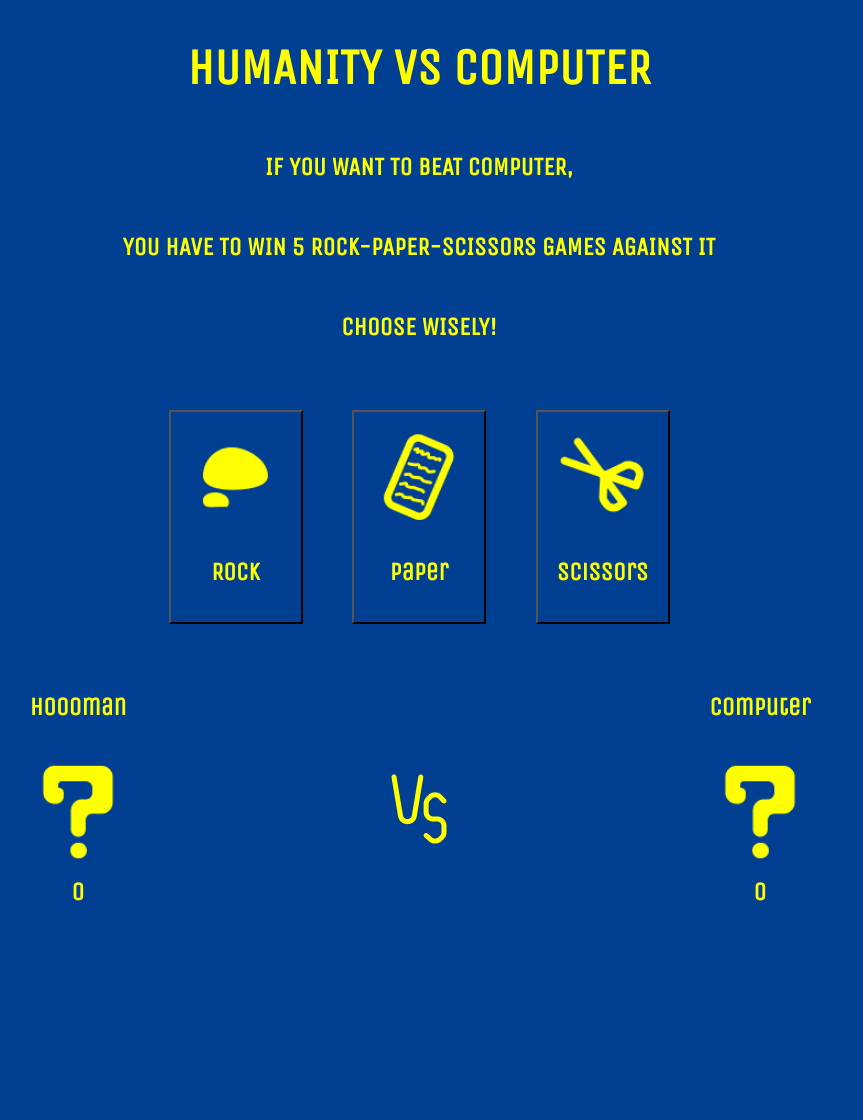
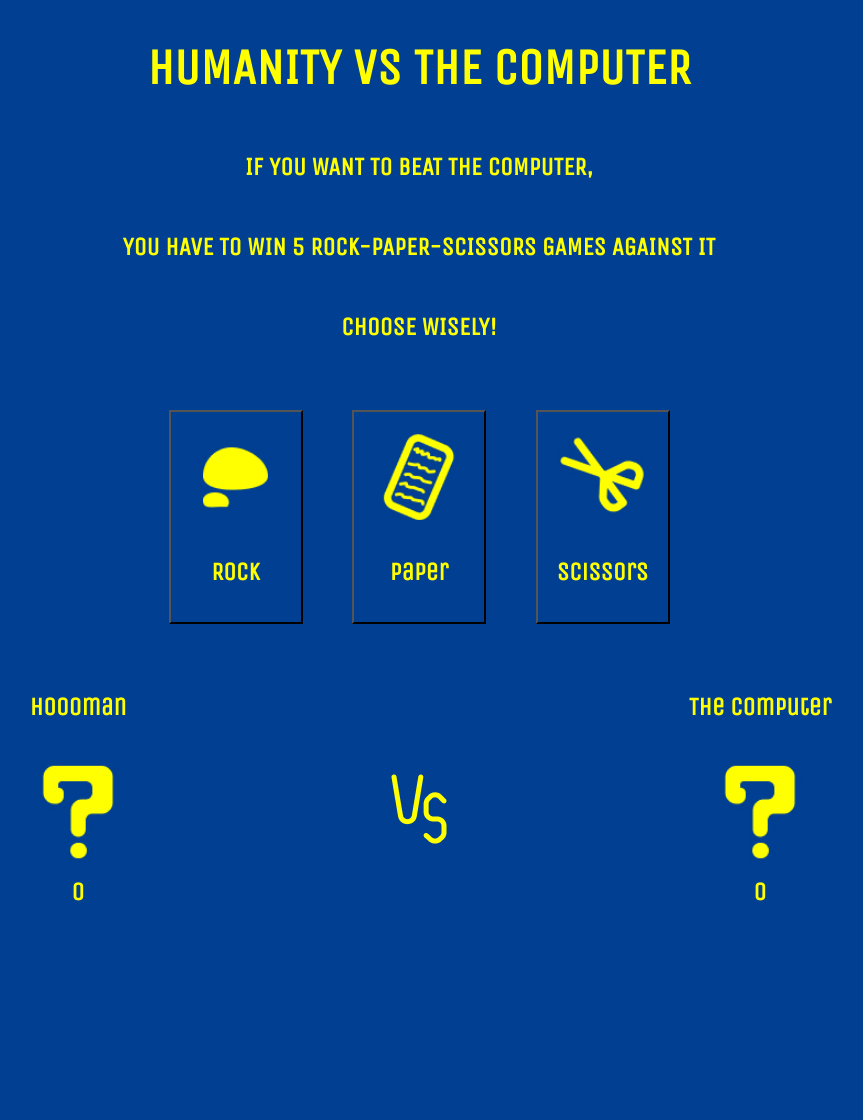
Before and after one commit to Sirhot/rock-paper-scissors, a plain HTML site: page index.html in a window 1280 px wide. Shown: the whole page, without its empty margins (221-1084 px from the left). Drawn offline with nearby package versions, Linux system fonts and the light colour scheme.

Commit message:
changed index

```diff
--- a/index.html
+++ b/index.html
@@ -6,10 +6,10 @@
     <meta name="viewport" content="width=device-width, initial-scale=1.0">
     <title>Document</title>
     <link rel="stylesheet" href="style.css">
+    <script src="script.js" defer></script>
 </head>
 <body>
 
-    <script src="script.js"></script>
     <!--
         when user picked one of them
         computer should know that and pick randomly
@@ -19,8 +19,8 @@
     -->
     <section style="display: flex; flex-direction: column; align-items: center; justify-content: center;">
 
-        <p style="font-size: 50px; margin: 30px 0;">HUMANITY vs COMPUTER</p>
-        <p>IF YOU WANT TO BEAT COMPUTER,</p>
+        <p style="font-size: 50px; margin: 30px 0;">HUMANITY vs THE COMPUTER</p>
+        <p>IF YOU WANT TO BEAT THE COMPUTER,</p>
         <p>YOU HAVE TO WIN 5 ROCK-PAPER-SCISSORS GAMES AGAINST IT</p>
 
         <div style="width: 170px; display: flex; flex-direction: column; align-items: center;">
@@ -89,7 +89,7 @@
         <!--computer-random-->
         <div style="width: 150px; height: 350px; display: flex; flex-direction: column; align-items: center;">
 
-            <p>Computer</p>
+            <p>The Computer</p>
             <div id="computer" style="padding: 10px; display: flex; flex-direction: column; align-items: center;">
 
                 <img style="width: 110px; height: 110px;" src="images/Frame 1.jpg" alt="question mark">
```
